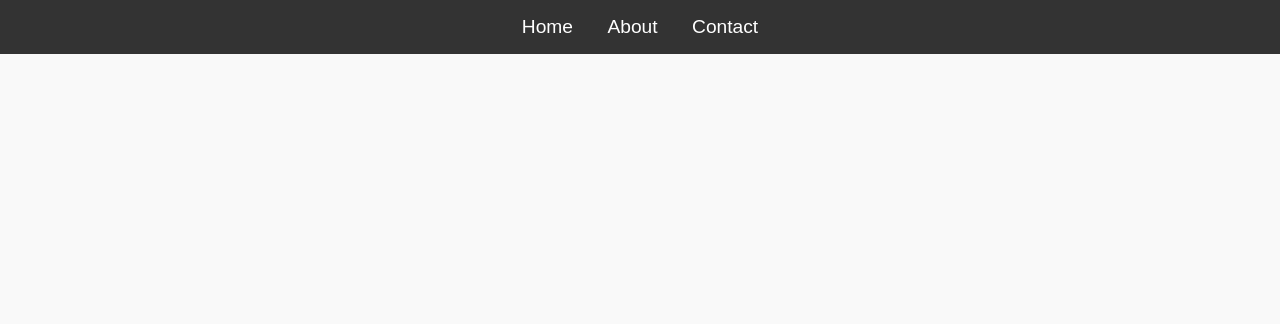
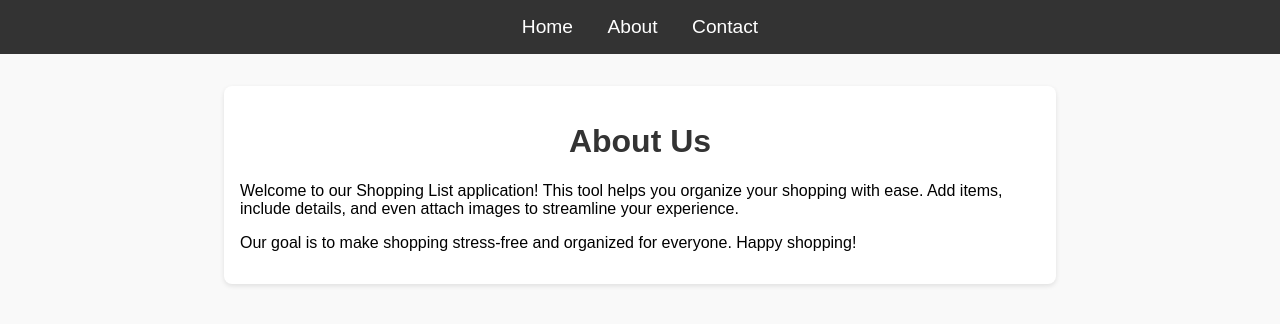
Before and after one commit to louis479/week-2-code-challenge, a plain HTML site: page about.html in a window 1280 px wide. Drawn offline with Linux system fonts and the light colour scheme.

Commit message:
added div tag container in about.html

```diff
--- a/about.html
+++ b/about.html
@@ -12,5 +12,10 @@
         <a href="about.html">About</a>
         <a href="contact.html">Contact</a>
     </nav>
+    <div class="container">
+        <h1>About Us</h1>
+        <p>Welcome to our Shopping List application! This tool helps you organize your shopping with ease. Add items, include details, and even attach images to streamline your experience.</p>
+        <p>Our goal is to make shopping stress-free and organized for everyone. Happy shopping!</p>
+    </div>
 </body>
 </html>
```
